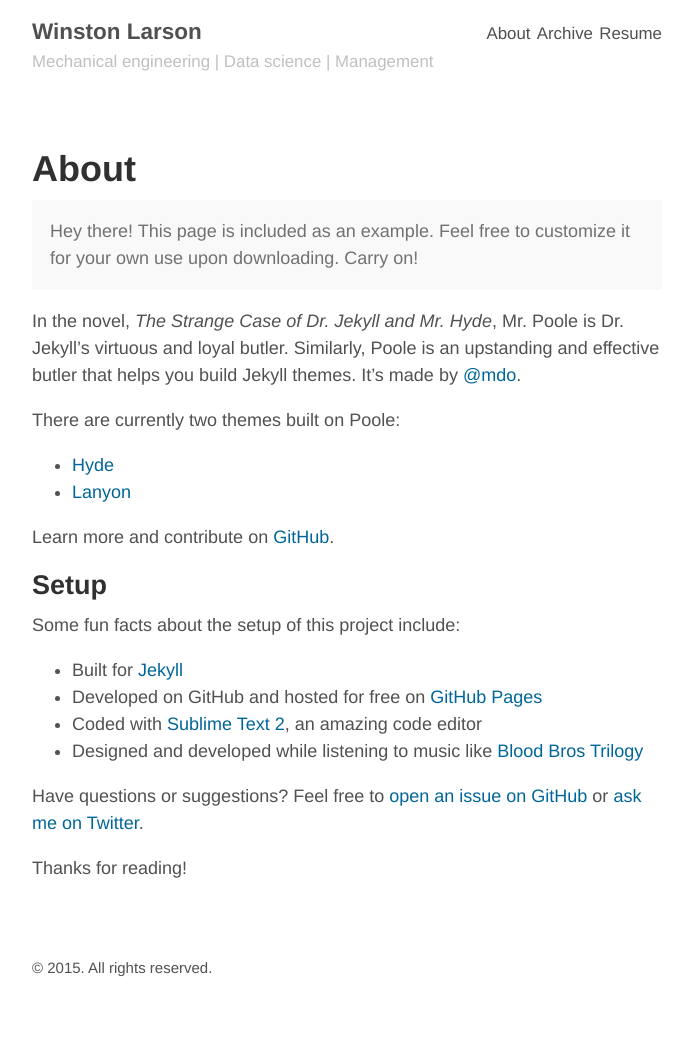
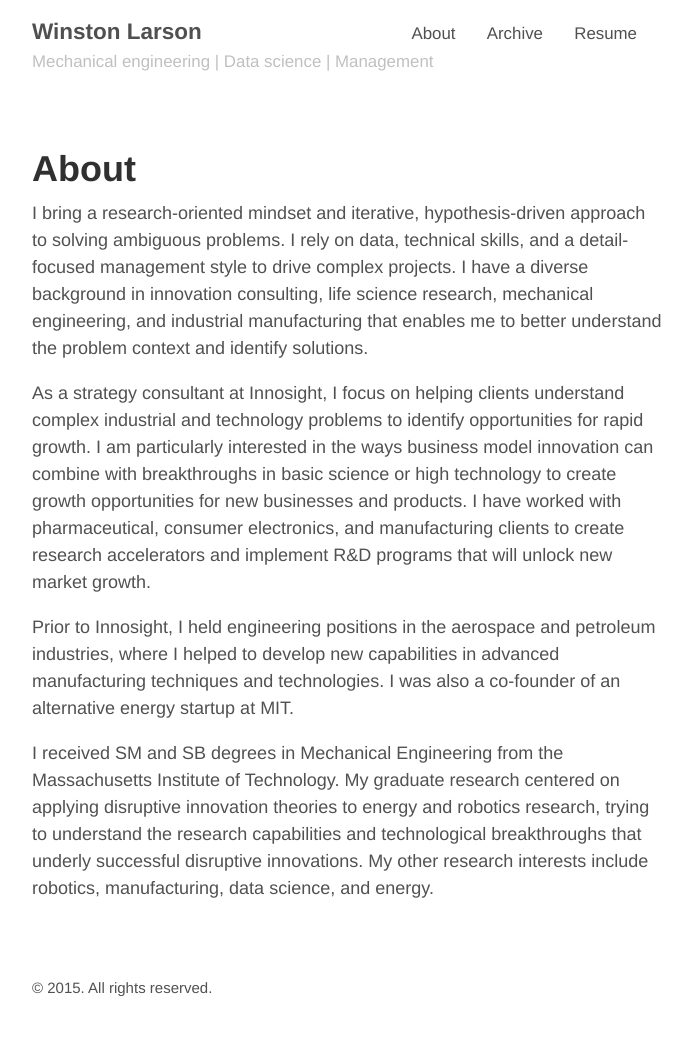
Before and after one commit to winstonlarson/old_website, a Jekyll site: the page built from about.md, in a window 1280 px wide. Shown: the whole page, without its empty margins (293-985 px from the left). Built offline with Jekyll 4.4.1, drawn with Linux system fonts in a browser that asks for light colours.

Commit message:
Updated resume and bio
and rebuilt

```diff
--- a/_layouts/default.html
+++ b/_layouts/default.html
@@ -11,7 +11,7 @@
           <a href="/" title="Home">{{ site.title }}</a>
           <div style="float: right;">
           {% for page in site.pages_list %}
-            <small><a href="{{ page[1]  }}">{{ page[0] }}</a></small>
+            <small><a href="{{ page[1]  }}">{{ page[0] }}</a></small>&nbsp;&nbsp;&nbsp;&nbsp;
           {% endfor %}
           </div>
 
--- a/about.md
+++ b/about.md
@@ -3,28 +3,10 @@ layout: page
 title: About
 ---
 
-<p class="message">
-  Hey there! This page is included as an example. Feel free to customize it for your own use upon downloading. Carry on!
-</p>
+I bring a research-oriented mindset and iterative, hypothesis-driven approach to solving ambiguous problems. I rely on data, technical skills, and a detail-focused management style to drive complex projects. I have a diverse background in innovation consulting, life science research, mechanical engineering, and industrial manufacturing that enables me to better understand the problem context and identify solutions.
 
-In the novel, *The Strange Case of Dr. Jekyll and Mr. Hyde*, Mr. Poole is Dr. Jekyll's virtuous and loyal butler. Similarly, Poole is an upstanding and effective butler that helps you build Jekyll themes. It's made by [@mdo](https://twitter.com/mdo).
+As a strategy consultant at Innosight, I focus on helping clients understand complex industrial and technology problems to identify opportunities for rapid growth. I am particularly interested in the ways business model innovation can combine with breakthroughs in basic science or high technology to create growth opportunities for new businesses and products. I have worked with pharmaceutical, consumer electronics, and manufacturing clients to create research accelerators and implement R&D programs that will unlock new market growth.
 
-There are currently two themes built on Poole:
+Prior to Innosight, I held engineering positions in the aerospace and petroleum industries, where I helped to develop new capabilities in advanced manufacturing techniques and technologies. I was also a co-founder of an alternative energy startup at MIT.
 
-* [Hyde](http://hyde.getpoole.com)
-* [Lanyon](http://lanyon.getpoole.com)
-
-Learn more and contribute on [GitHub](https://github.com/poole).
-
-## Setup
-
-Some fun facts about the setup of this project include:
-
-* Built for [Jekyll](http://jekyllrb.com)
-* Developed on GitHub and hosted for free on [GitHub Pages](https://pages.github.com)
-* Coded with [Sublime Text 2](http://sublimetext.com), an amazing code editor
-* Designed and developed while listening to music like [Blood Bros Trilogy](https://soundcloud.com/maddecent/sets/blood-bros-series)
-
-Have questions or suggestions? Feel free to [open an issue on GitHub](https://github.com/poole/poole/issues/new) or [ask me on Twitter](https://twitter.com/mdo).
-
-Thanks for reading!
+I received SM and SB degrees in Mechanical Engineering from the Massachusetts Institute of Technology. My graduate research centered on applying disruptive innovation theories to energy and robotics research, trying to understand the research capabilities and technological breakthroughs that underly successful disruptive innovations. My other research interests include robotics, manufacturing, data science, and energy.
```
Also changed, not shown: resume.md (+5 -2 lines), 9 other files.
